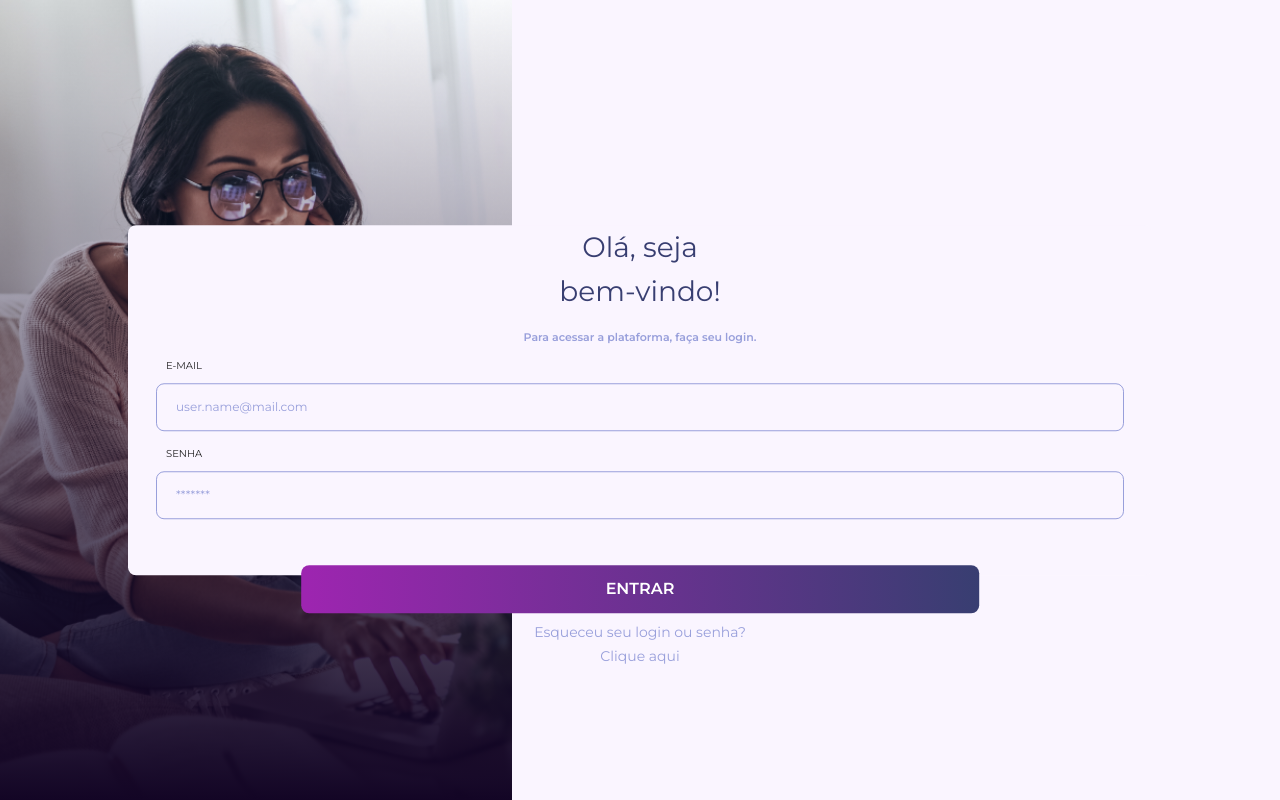
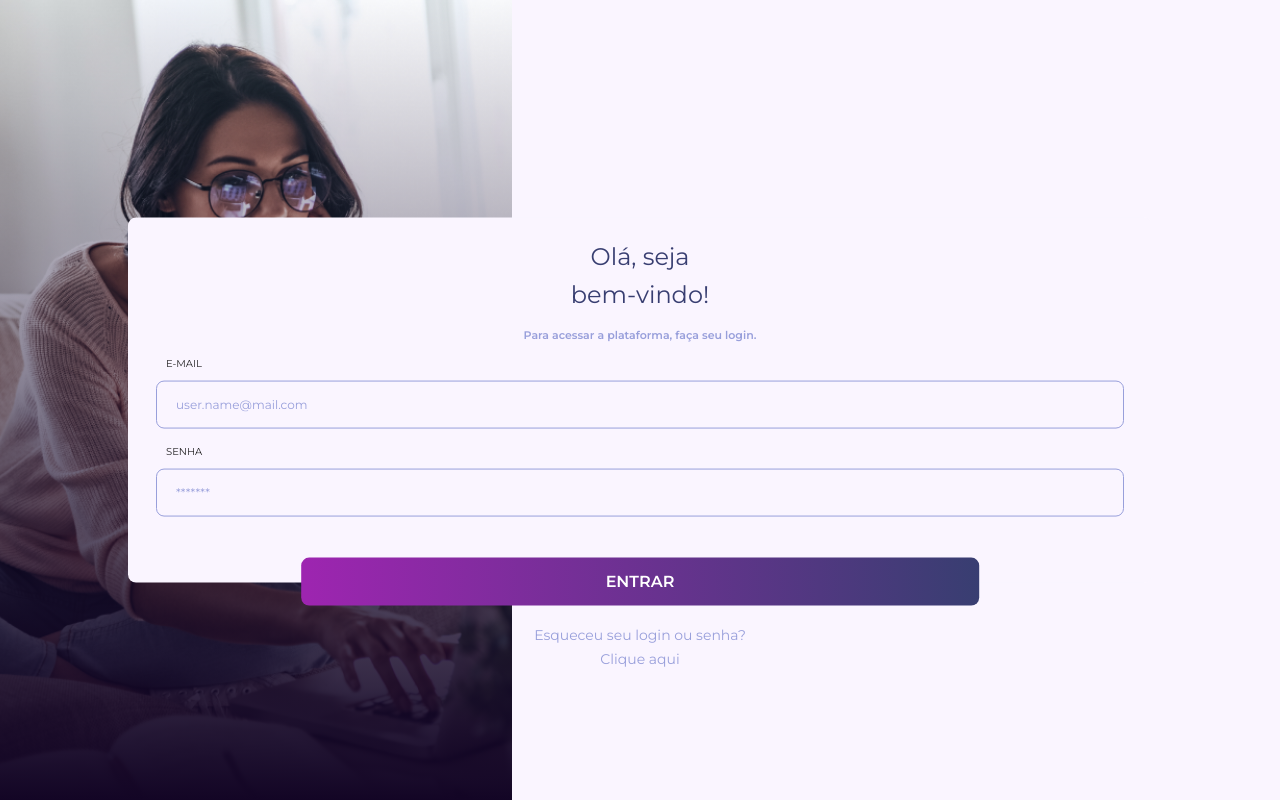
Before and after one commit to eltton/wise-frontend, a Next.js app: page / in a window 1280 px wide. Built offline with nearby package versions, Linux system fonts and the light colour scheme.

Commit message:
layout adjustment

```diff
--- a/src/components/Form/styles.ts
+++ b/src/components/Form/styles.ts
@@ -5,7 +5,7 @@ export const LoginForm = styled.form`
   padding-left: 28px;
   padding-right: 28px;
   width: 100%;
-  margin-bottom: -50px; //mobile
+  margin-bottom: -40px; //mobile
 `;
 
 export const WelcomeMessage = styled.h1`
@@ -13,6 +13,10 @@ export const WelcomeMessage = styled.h1`
   font-style: normal;
   text-align: center;
   color: #383e71;
+  /* border: solid 3px green; */
+  /* line-height: 64px; */
+  font-size: 24px;
+  margin-top: 20px;
 `;
 
 export const Tip = styled.h3`
@@ -46,7 +50,7 @@ export const Button = styled.button`
   line-height: 20px;
 
   position: relative; //mobile
-  bottom: -60px;
+  bottom: -55px;
   /* top: 50%; */
   left: 50%;
   transform: translate(-50%, -50%);
@@ -60,7 +64,7 @@ export const P = styled.p`
   color: #989fdb;
 
   position: relative; //mobile
-  bottom: -50px;
+  bottom: -55px;
 
   a {
     color: #989fdb;
```
